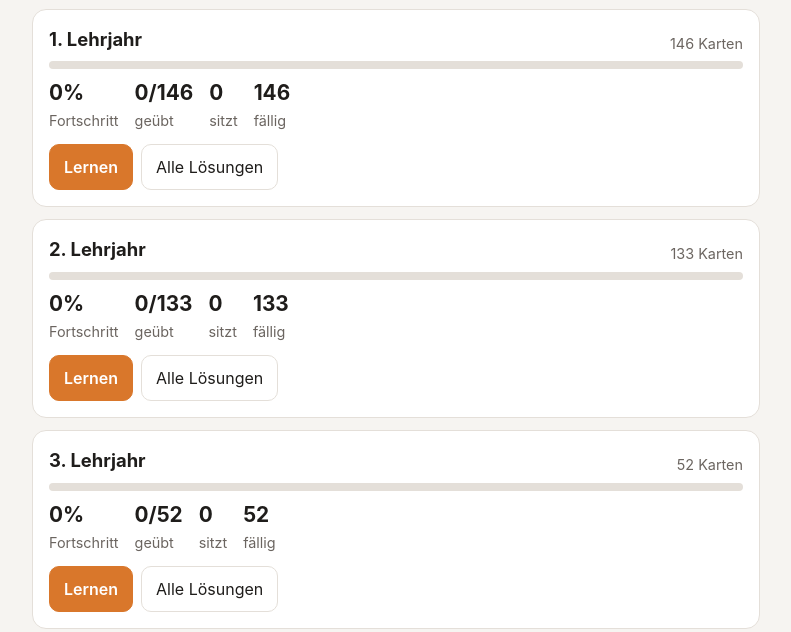
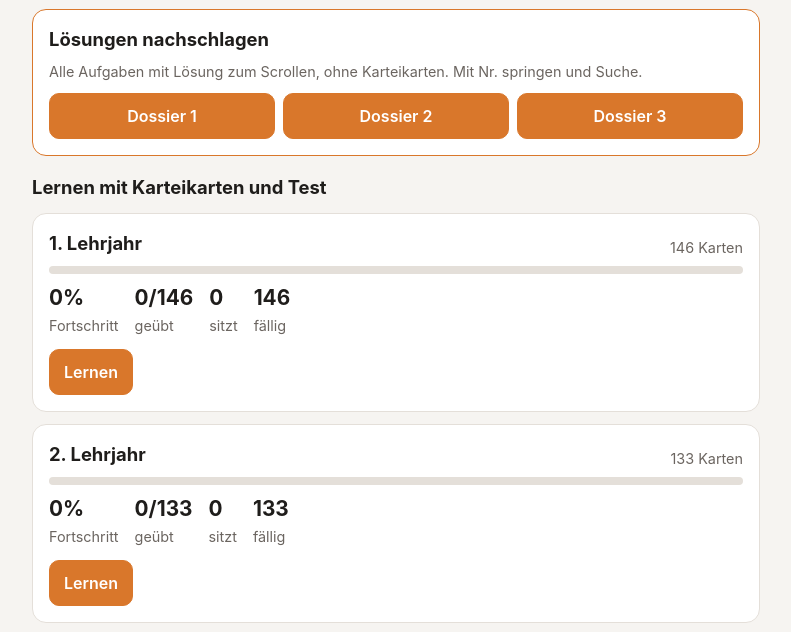
Before and after one commit to jwuerl/ZP_Lackierer, a plain HTML site: page index.html in a window 1280 px wide. Shown: the part 89-721 px from the top of the page, without its empty margins (244-1035 px from the left). Drawn offline with Linux system fonts and the light colour scheme.

Commit message:
lösungen

```diff
--- a/index.html
+++ b/index.html
@@ -140,12 +140,18 @@ function homeView(){
       <div class="top"><h2>${j.name}</h2><span class="muted">${ok.length} Karten${open?` · ${open} offen`:""}</span></div>
       <div class="bar"><i style="width:${pct}%"></i></div>
       <div class="stats"><div><b>${pct}%</b><span class="muted">Fortschritt</span></div><div><b>${gesehen}/${ok.length}</b><span class="muted">geübt</span></div><div><b>${sitzt}</b><span class="muted">sitzt</span></div><div><b>${due}</b><span class="muted">fällig</span></div></div>
-      <div class="row"><button class="primary" ${ok.length?"":"disabled"} data-act="setup" data-key="${j.key}">Lernen</button><button ${ok.length?"":"disabled"} data-act="liste" data-key="${j.key}">Alle Lösungen</button></div>
+      <button class="primary" ${ok.length?"":"disabled"} data-act="setup" data-key="${j.key}">Lernen</button>
     </div>`;
   }).join("");
   const total = cardsOf("alle").filter(ready).length;
   return `<h1>Lackierer Lernapp</h1>
     <div class="muted">Zwischenprüfung Carrosserie-Lackierer/in EFZ</div>
+    <div class="card" style="border-color:var(--accent)">
+      <h2>Lösungen nachschlagen</h2>
+      <div class="muted" style="margin-bottom:10px">Alle Aufgaben mit Lösung zum Scrollen, ohne Karteikarten. Mit Nr. springen und Suche.</div>
+      <div class="row"><button class="primary grow" data-act="liste" data-key="lj1">Dossier 1</button><button class="primary grow" data-act="liste" data-key="lj2">Dossier 2</button><button class="primary grow" data-act="liste" data-key="lj3">Dossier 3</button></div>
+    </div>
+    <h2 style="margin-top:18px">Lernen mit Karteikarten und Test</h2>
     ${blocks}
     <div class="card"><div class="top"><h2>Alle Lehrjahre zusammen</h2><span class="muted">${total} Karten</span></div>
       <button ${total?"":"disabled"} data-act="setup" data-key="alle">Öffnen</button></div>
--- a/sw.js
+++ b/sw.js
@@ -1,4 +1,4 @@
-const CACHE='lernapp-v3';
+const CACHE='lernapp-v4';
 const FILES=["./", "index.html", "manifest.webmanifest", "icon-192.png", "icon-512.png", "apple-touch-icon.png", "daten/ant/1.1.js", "daten/ant/1.10.js", "daten/ant/1.2.js", "daten/ant/1.3.js", "daten/ant/1.4.js", "daten/ant/1.5.js", "daten/ant/1.6.js", "daten/ant/1.7.js", "daten/ant/1.8.js", "daten/ant/1.9.js", "daten/ant/2.1.js", "daten/ant/2.2.js", "daten/ant/2.3.js", "daten/ant/2.4.js", "daten/ant/2.5.js", "daten/ant/2.6.js", "daten/ant/2.7.js", "daten/ant/2.8.js", "daten/lj1.js", "daten/lj2.js", "daten/lj3.js", "bilder/lj2-052.jpg", "bilder/lj2-065.jpg", "bilder/lj2-069.jpg", "bilder/lj2-071.jpg", "bilder/lj2-072.jpg", "bilder/lj2-086.jpg", "bilder/lj2-087.jpg", "bilder/lj2-088.jpg", "bilder/lj2-096.jpg", "bilder/lj2-103.jpg", "bilder/lj2-104.jpg", "bilder/lj2-108.jpg", "bilder/lj2-109.jpg", "bilder/lj2-119.jpg", "bilder/lj2-120.jpg", "bilder/lj2-121.jpg", "bilder/lj2-123.jpg", "bilder/lj2-136.jpg"];
 self.addEventListener('install',e=>{e.waitUntil(caches.open(CACHE).then(c=>c.addAll(FILES)).then(()=>self.skipWaiting()));});
 self.addEventListener('activate',e=>{e.waitUntil(caches.keys().then(k=>Promise.all(k.filter(x=>x!==CACHE).map(x=>caches.delete(x)))).then(()=>self.clients.claim()));});
```
